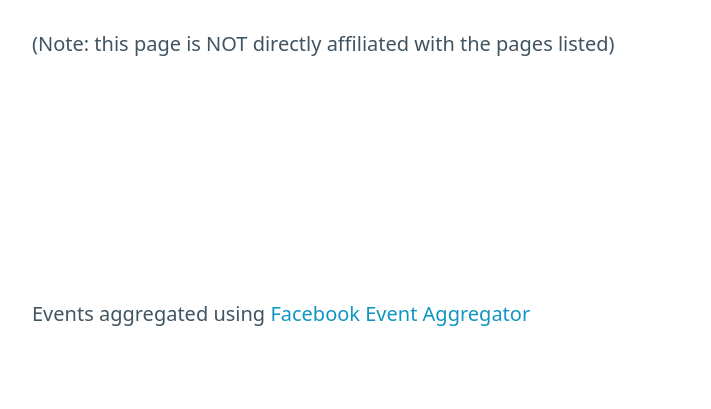
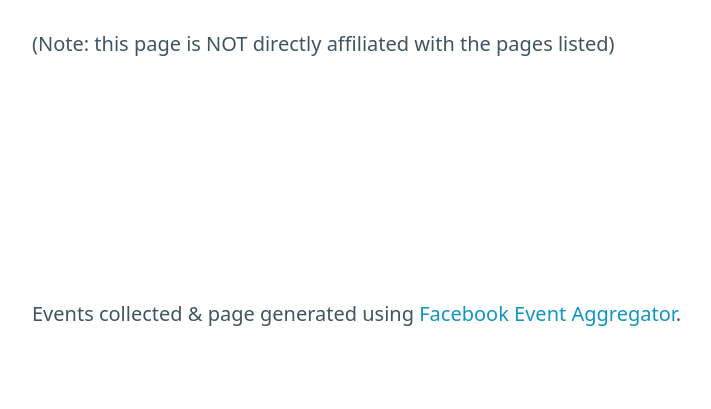
Before and after one commit to Denperidge/facebook-event-aggregator, a Python web app: template app/export/templates/index.html in a window 1280 px wide. Shown: the part 461-870 px from the top of the page, without its empty margins (96-807 px from the left). Run offline with Jinja, Linux system fonts and the light colour scheme; the template is opened without the code that fills it, so the values that code supplies are empty.

Commit message:
Changed index.html footer

```diff
--- a/app/export/templates/index.html
+++ b/app/export/templates/index.html
@@ -36,7 +36,7 @@
 </main>
 
 <footer>
-    Events aggregated using
-    <a href="https://github.com/Denperidge/facebook-event-aggregator">Facebook Event Aggregator</a>
+    Events collected & page generated using
+    <a href="https://github.com/Denperidge/facebook-event-aggregator">Facebook Event Aggregator</a>.
 </footer>
 {% endblock body %}
```
